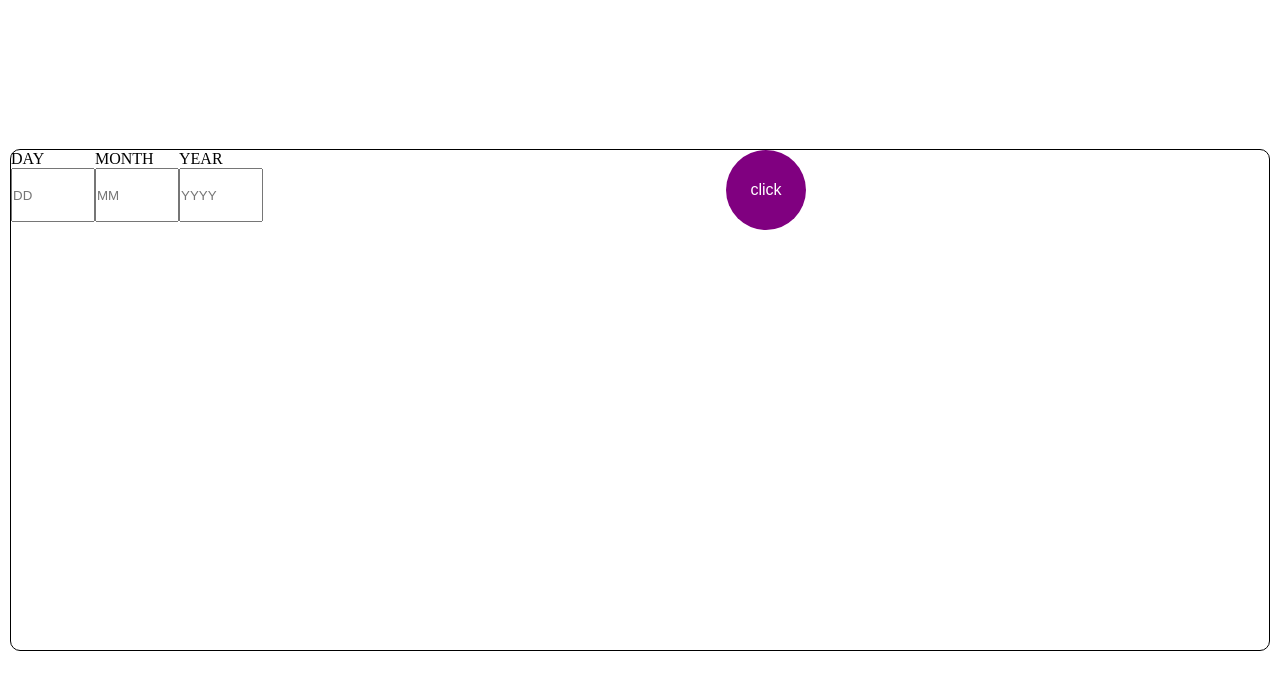
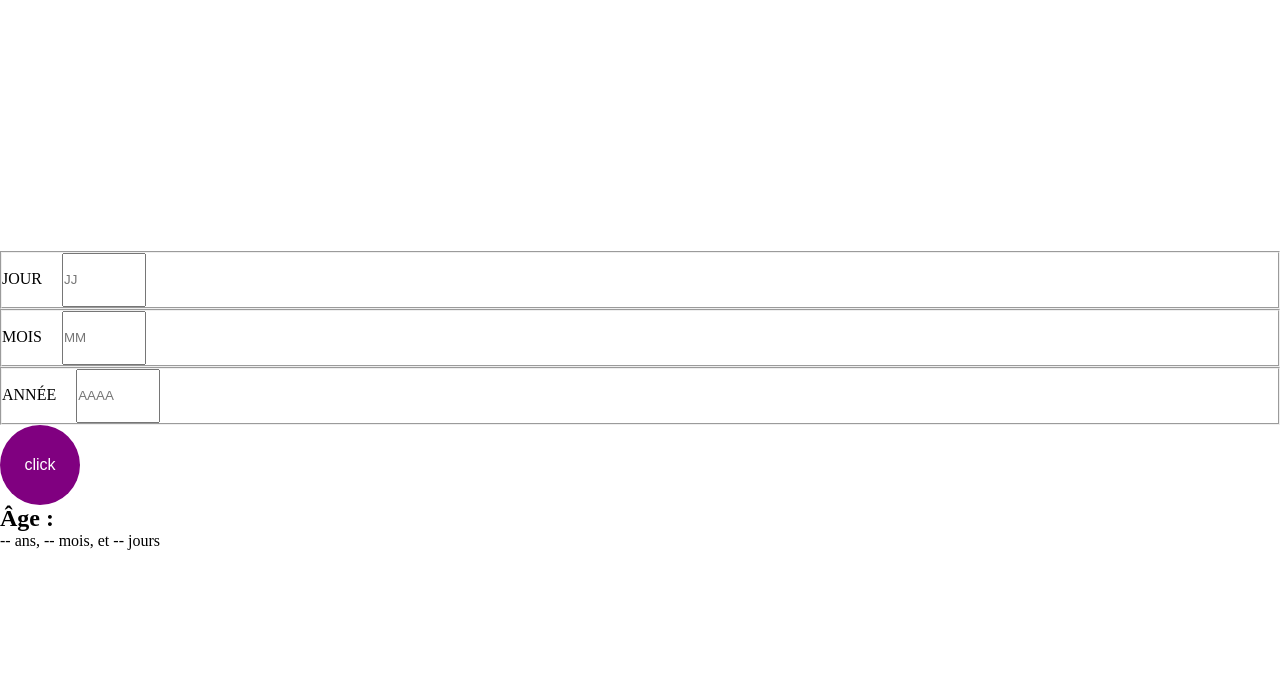
Before and after one commit to BadBadBean/age-calculator, a React (Vite) app: page / in a window 1280 px wide. Shown: the top 690 px of the page. Built offline with nearby package versions, Linux system fonts and the light colour scheme.

Commit message:
adding age calculation

```diff
--- a/src/App.css
+++ b/src/App.css
@@ -4,7 +4,6 @@
 }
 
 .container {
-  background-color: white;
   width: 100%;
   height: 100vh;
   display: flex;
@@ -13,23 +12,11 @@
 }
 
 .card {
-  border: 1px solid black;
-  width: 100%;
-  margin-inline: 10px;
-  height: 500px;
-  border-radius: 10px;
-}
-
-form {
-  display: flex;
-  justify-content: space-around;
   width: 100%;
 }
 
-fieldset {
-  display: flex;
-  flex-direction: column;
-  border: none;
+label {
+  margin-right: 20px;
 }
 
 input {
--- a/src/components/Form.jsx
+++ b/src/components/Form.jsx
@@ -1,36 +1,114 @@
+import { useState } from 'react';
 import Button from "./Button";
 
 export default function Form() {
+  const [age, setAge] = useState({ years: '--', months: '--', days: '--' });
+  const [error, setError] = useState('');
+
+  const calculateAge = (birthDate) => {
+    const today = new Date();
+    let years = today.getFullYear() - birthDate.getFullYear();
+    let months = today.getMonth() - birthDate.getMonth();
+    let days = today.getDate() - birthDate.getDate();
+
+    // Si days est négatif :
+    if (days < 0) {
+      months--; // On retire un mois
+      // On ajoute les jours du mois précédent
+      const lastMonth = new Date(today.getFullYear(), today.getMonth(), 0);
+      days += lastMonth.getDate();
+    }
+
+    // Si months est négatif :
+    if (months < 0) {
+      years--; // On retire une année
+      months += 12; // On ajoute 12 mois
+    }
+
+    return { years, months, days };
+  };
+
+  const validateDate = (day, month, year) => {
+    const date = new Date(year, month - 1, day);
+    const today = new Date();
+
+    // Vérification de la validité de la date
+    if (date.getDate() !== parseInt(day)) {
+      return "Date invalide";
+    }
+
+    if (date > today) {
+      return "Date dans le futur";
+    }
+  };
 
   const handleSubmit = (e) => {
-    e.preventDefault()
+    e.preventDefault();
 
-    const formData = new FormData(e.currentTarget)
-    for (let [key, value] of formData.entries()) {
-      console.log({key, value})
+    const formData = new FormData(e.currentTarget);
+    const day = formData.get('day');
+    const month = formData.get('month');
+    const year = formData.get('year');
+
+    const validationError = validateDate(day, month, year);
+    if (validationError) {
+      setError(validationError);
+      setAge({ years: '--', months: '--', days: '--' });
+      return;
     }
 
-    const birthDate = new Date(year.value, month.value - 1, day.value).toLocaleDateString("fr-FR")
-    console.log(birthDate)
-  }
+    setError('');
+    const birthDate = new Date(year, month - 1, day);
+    const ageResult = calculateAge(birthDate);
+    setAge(ageResult);
+  };
 
   return (
-    <>
+    <div>
       <form onSubmit={handleSubmit}>
         <fieldset>
-          <label htmlFor="day">DAY</label>
-          <input type="number" id="day" name="day" placeholder="DD"/>
+          <label htmlFor="day">JOUR</label>
+          <input
+            type="number"
+            id="day"
+            name="day"
+            placeholder="JJ"
+            min="1"
+            max="31"
+            required
+          />
         </fieldset>
         <fieldset>
-          <label htmlFor="month">MONTH</label>
-          <input type="number" id="month" name="month" placeholder="MM"/>
+          <label htmlFor="month">MOIS</label>
+          <input
+            type="number"
+            id="month"
+            name="month"
+            placeholder="MM"
+            min="1"
+            max="12"
+            required
+          />
         </fieldset>
         <fieldset>
-          <label htmlFor="year">YEAR</label>
-          <input type="number" id="year" name="year" placeholder="YYYY"/>
+          <label htmlFor="year">ANNÉE</label>
+          <input
+            type="number"
+            id="year"
+            name="year"
+            placeholder="AAAA"
+            required
+          />
         </fieldset>
+        {error && <p>{error}</p>}
         <Button />
+        <div>
+          <h2>Âge :</h2>
+          <p>
+            {age.years} ans, {age.months} mois, et {age.days} jours
+          </p>
+        </div>
       </form>
-    </>
+    </div>
   );
 }
```
